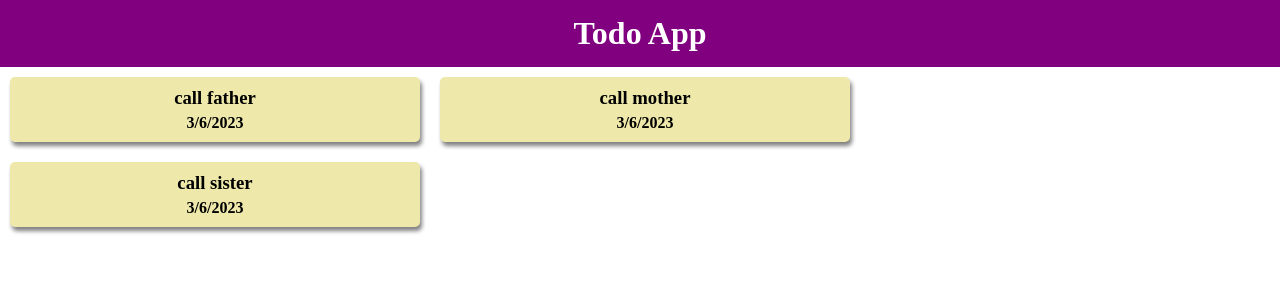
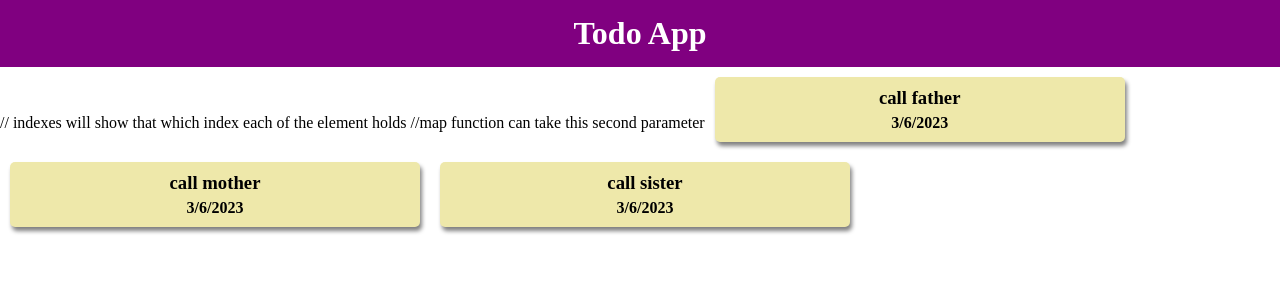
Before and after one commit to DevHredoy/React-demo, a React (Create React App) app: page / in a window 1280 px wide. Shown: the top 300 px of the page. Built offline with nearby package versions, Linux system fonts and the light colour scheme.

Commit message:
passing index from map method

```diff
--- a/src/App.js
+++ b/src/App.js
@@ -10,8 +10,10 @@ function App() {
   return (
     <div>
       <h1 className="headingStyle">Todo App</h1>
-      {Data.map((item) => (
-        <Card titleText={item.title} desc={item.desc} />
+      // indexes will show that which index each of the element holds //map
+      function can take this second parameter
+      {Data.map((item, index) => (
+        <Card key={index} titleText={item.title} desc={item.desc} />
       ))}
     </div>
   );
```
